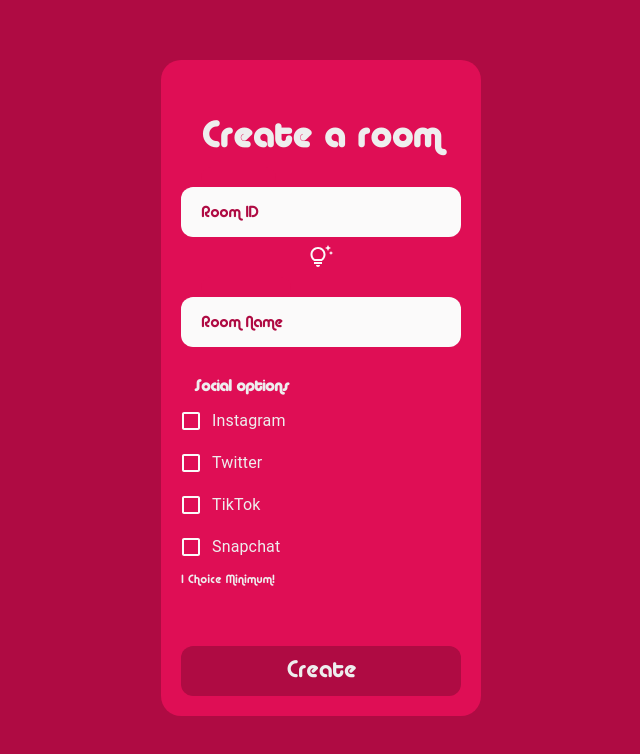
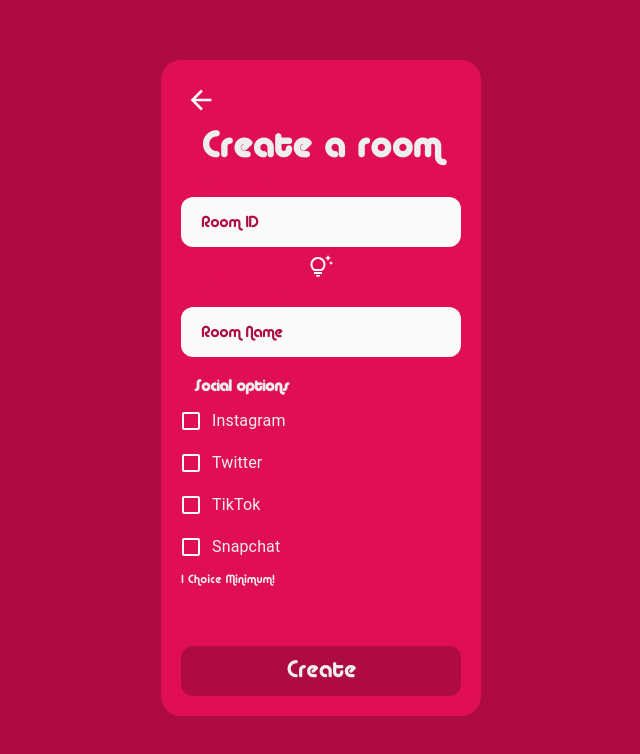
Before and after one commit to HabibiYou/bulletin, a React (Create React App) app: page /create in a window 1280 px wide. Shown: the top 754 px of the page, without its empty margins (319-959 px from the left). Built offline with nearby package versions, Linux system fonts and the light colour scheme; no server answers; the database is empty.

Commit message:
added back button

```diff
--- a/src/App.js
+++ b/src/App.js
@@ -22,8 +22,6 @@ function App() {
           <Route path='/room/:roomID' element={<Room />}></Route>
           <Route path='/room/:roomID/join' element={<JoinRoomWithInfo />}></Route>
           <Route path= '/*' element={<NotFound/>}></Route>
-
-
         </Routes>
 
       </div>
--- a/src/CreateRoom.js
+++ b/src/CreateRoom.js
@@ -2,9 +2,10 @@ import { useEffect, useState } from 'react'
 import { useNavigate } from 'react-router-dom'
 import { IconButton, FormControl, FormControlLabel, FormLabel, FormGroup, FormHelperText, Checkbox, Box } from '@mui/material';
 import TipsAndUpdatesOutlinedIcon from '@mui/icons-material/TipsAndUpdatesOutlined';
+import ArrowBackIcon from '@mui/icons-material/ArrowBack';
 
-import {db} from "./firebase/firebase"
-import {set,ref, onValue} from "firebase/database"
+import { db } from "./firebase/firebase"
+import { set, ref, onValue } from "firebase/database"
 
 import './Home.css';
 
@@ -44,9 +45,9 @@ const CreateRoom = () => {
 
     //updates data
     const getRoomData = () => {
-        onValue(ref(db), (snapshot)=>{
+        onValue(ref(db), (snapshot) => {
             const snapshotData = snapshot.val();
-            if(snapshotData!==null){
+            if (snapshotData !== null) {
                 setData(snapshotData)
 
             }
@@ -116,7 +117,7 @@ const CreateRoom = () => {
     //Create Room with same params as the JSON
     const createRoom = () => {
         // data[roomID] = { roomName: `${newRoomName}`, socials:{instagram:instagram,snapchat:snapchat, twitter:twitter, tiktok:tiktok }, users: [] }
-            return { roomName: `${newRoomName}`, socials:{instagram:instagram,snapchat:snapchat, twitter:twitter, tiktok:tiktok }, users: [] }
+        return { roomName: `${newRoomName}`, socials: { instagram: instagram, snapchat: snapchat, twitter: twitter, tiktok: tiktok }, users: [] }
     }
 
 
@@ -139,13 +140,17 @@ const CreateRoom = () => {
     const addMyRoom = () => {
         //create
         const r = createRoom()
-        set(ref(db,`${roomID.toLowerCase()}`),r)
+        set(ref(db, `${roomID.toLowerCase()}`), r)
         navigate(`/room/${roomID}`)
     }
 
     return (
         <div>
             <div className="form">
+                <IconButton onClick={()=>{navigate(`/`)}}>
+                    <ArrowBackIcon className='back-button' />
+                </IconButton>
+
                 <div className="title">Create a room</div>
                 <div className="subtitle"></div>
                 <div className="input-container ic1">
@@ -173,14 +178,14 @@ const CreateRoom = () => {
                         <FormGroup>
                             <FormControlLabel
                                 control={
-                                    <Checkbox name="instagram" checked={instagram} onChange={handleChecked} className="checkbox"/>
+                                    <Checkbox name="instagram" checked={instagram} onChange={handleChecked} className="checkbox" />
                                 }
                                 label="Instagram"
                                 className='form_item_text'
                             />
                             <FormControlLabel
                                 control={
-                                    <Checkbox name="twitter" checked={twitter} onChange={handleChecked} className="checkbox"/>
+                                    <Checkbox name="twitter" checked={twitter} onChange={handleChecked} className="checkbox" />
                                 }
                                 label="Twitter"
                                 className='form_item_text'
--- a/src/Home.css
+++ b/src/Home.css
@@ -16,6 +16,11 @@
 
 .App {
   text-align: center;
+}
+
+.back-button{
+  color: var(--list_item_background);
+  scale: 1.3;
 }
 
 
@@ -44,7 +49,6 @@ body {
   font-family: "alba";
   font-size: 36px;
   font-weight: 600;
-  margin-top: 30px;
   letter-spacing: 1px !important;
 }
 
@@ -54,7 +58,6 @@ body {
   font-size: 48px;
   text-align: center;
   font-weight: 600;
-  margin-top: 30px;
   letter-spacing: 1px !important;
 }
 
@@ -75,7 +78,6 @@ body {
   font-family: "alba";
   font-size: 16px;
   font-weight: 600;
-  margin-top: 10px;
 }
 
 .input-container {
--- a/src/JoinRoom.js
+++ b/src/JoinRoom.js
@@ -1,5 +1,9 @@
 import { useEffect, useState } from 'react'
 import { useNavigate } from 'react-router-dom'
+import { IconButton } from '@mui/material';
+import ArrowBackIcon from '@mui/icons-material/ArrowBack';
+
+
 import './Home.css';
 
 import { db } from "./firebase/firebase"
@@ -50,6 +54,9 @@ const JoinRoom = () => {
 
         <div className='body'>
             <div className="form">
+                <IconButton onClick={() => { navigate(`/`) }}>
+                    <ArrowBackIcon className='back-button' />
+                </IconButton>
                 <div className="title text">Join a room</div>
                 <div className="subtitle text"></div>
                 <div className="input-container ic2">
@@ -57,7 +64,7 @@ const JoinRoom = () => {
                     note: r.target.value just is the value of the string inside the input at the moment.
                     So basically everytime they type a new letter it will call this and update the roomID
                     */}
-                    <input id="room" className="input" type="text" onChange={r => setRoomID(r.target.value.toLowerCase())} placeholder=" "  />
+                    <input id="room" className="input" type="text" onChange={r => setRoomID(r.target.value.toLowerCase())} placeholder=" " />
                     <div className="cut cut-long"></div>
                     <label htmlFor="room" className={placeholderText}>Room code</label>
                 </div>
--- a/src/JoinRoomWithInfo.js
+++ b/src/JoinRoomWithInfo.js
@@ -1,7 +1,8 @@
 import { useEffect, useState } from 'react'
 import { useParams } from 'react-router-dom'
 import { useNavigate } from 'react-router-dom'
-import Button from '@mui/material/Button';
+import { Button, IconButton } from '@mui/material';
+import ArrowBackIcon from '@mui/icons-material/ArrowBack';
 
 import { db } from "./firebase/firebase"
 
@@ -103,6 +104,9 @@ const JoinRoomWithInfo = () => {
 
         <div className='body'>
             <div className="form">
+                <IconButton onClick={() => { navigate(`/join`) }}>
+                    <ArrowBackIcon className='back-button' />
+                </IconButton>
                 <div className="subtitle">Create a profile</div>
                 <div className="input-container ic1">
                     <input id="name" className="input" type="text" placeholder=" " onChange={(i) => setName(i.target.value)} />
--- a/src/Room.js
+++ b/src/Room.js
@@ -5,8 +5,8 @@ import { useNavigate } from 'react-router-dom'
 import './Room.css';
 import avatar from './modules/res/smile_face_icon.png'
 import ContentCopyIcon from '@mui/icons-material/ContentCopy';
-import Button from '@mui/material/IconButton';
-import Snackbar from '@mui/material/Snackbar';
+import { Button, Snackbar, IconButton } from '@mui/material';
+import ArrowBackIcon from '@mui/icons-material/ArrowBack';
 import UserList from './modules/UserList'
 
 import { db } from "./firebase/firebase"
@@ -69,6 +69,9 @@ const Room = () => {
 
     return (
         <div className='main_background'>
+            <IconButton onClick={() => { navigate(`/`) }}>
+                <ArrowBackIcon className='back-button' />
+            </IconButton>
 
             <div className="title">
                 Welcome
@@ -92,10 +95,10 @@ const Room = () => {
             {/* If the users exist and there is no one,
              show the no one "no one is here yet" screen. */}
             {!users &&
-                    <div className='center'>
-                        <h2 className='title'>Nobody is here...<br></br>yet 😋</h2>
-                        <button type="text" className="add_me_button" onClick={() => navigate(`/room/${roomID}/join`)}>Add my social</button>
-                    </div>
+                <div className='center'>
+                    <h2 className='title'>Nobody is here...<br></br>yet 😋</h2>
+                    <button type="text" className="add_me_button" onClick={() => navigate(`/room/${roomID}/join`)}>Add my social</button>
+                </div>
             }
             {/* This is the pop up for when you copy the room id */}
             <Snackbar
```
